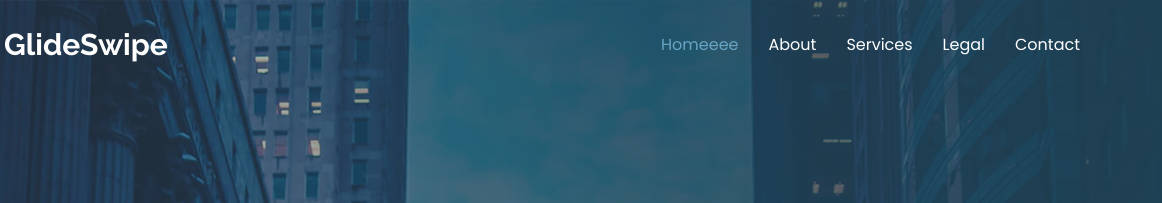
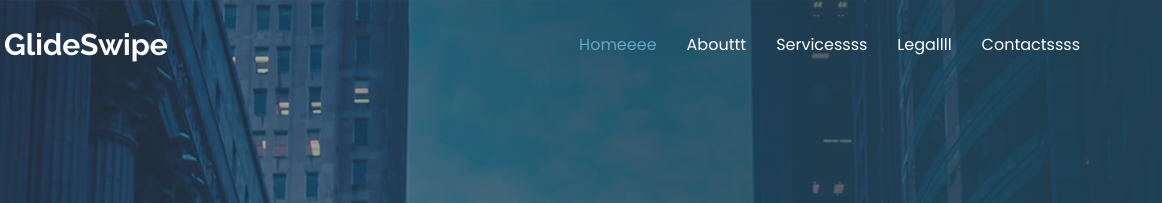
Before and after one commit to kodecraft-sam/glideswipe.io, a website: page index.html in a window 1280 px wide. Shown: the top 203 px of the page, 118-1280 px from the left. Drawn offline with Linux system fonts and the light colour scheme.

Commit message:
Update index.html

```diff
--- a/index.html
+++ b/index.html
@@ -42,10 +42,10 @@
         <nav id="navmenu" class="navmenu">
           <ul>
             <li><a href="index.html" class="active">Homeeee</a></li>
-            <li><a href="about.html">About</a></li>
-            <li><a href="#featured-services">Services</a></li>
-            <li><a href="legal.html">Legal</a></li>
-            <li><a href="contact.html">Contact</a></li>
+            <li><a href="about.html">Abouttt</a></li>
+            <li><a href="#featured-services">Servicessss</a></li>
+            <li><a href="legal.html">Legallll</a></li>
+            <li><a href="contact.html">Contactssss</a></li>
           </ul>
           <i class="mobile-nav-toggle d-xl-none bi bi-list"></i>
         </nav>
```
